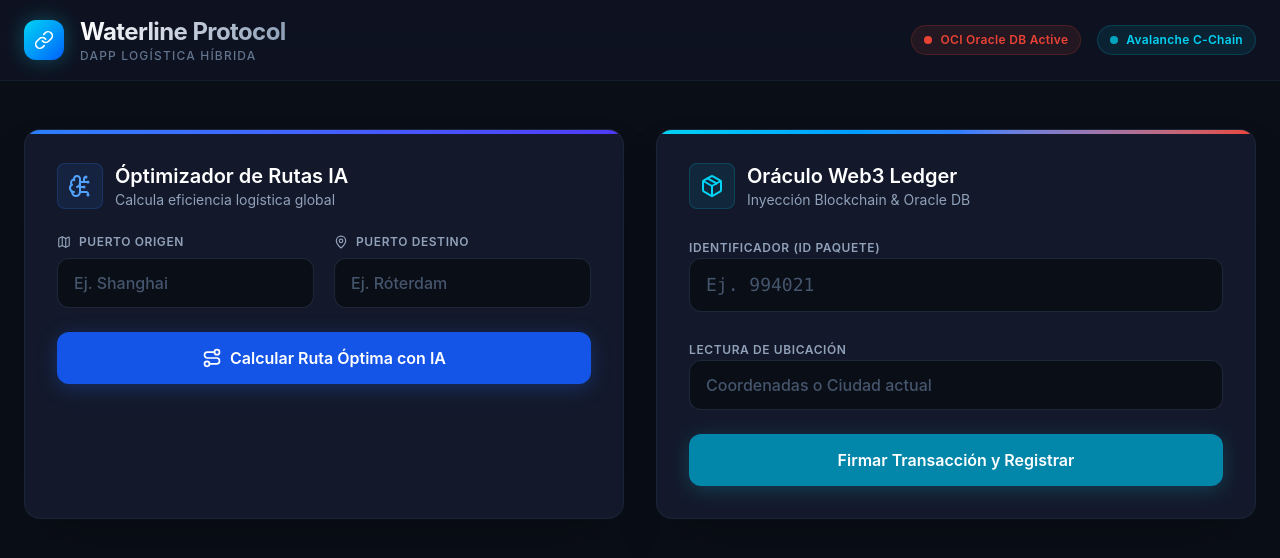
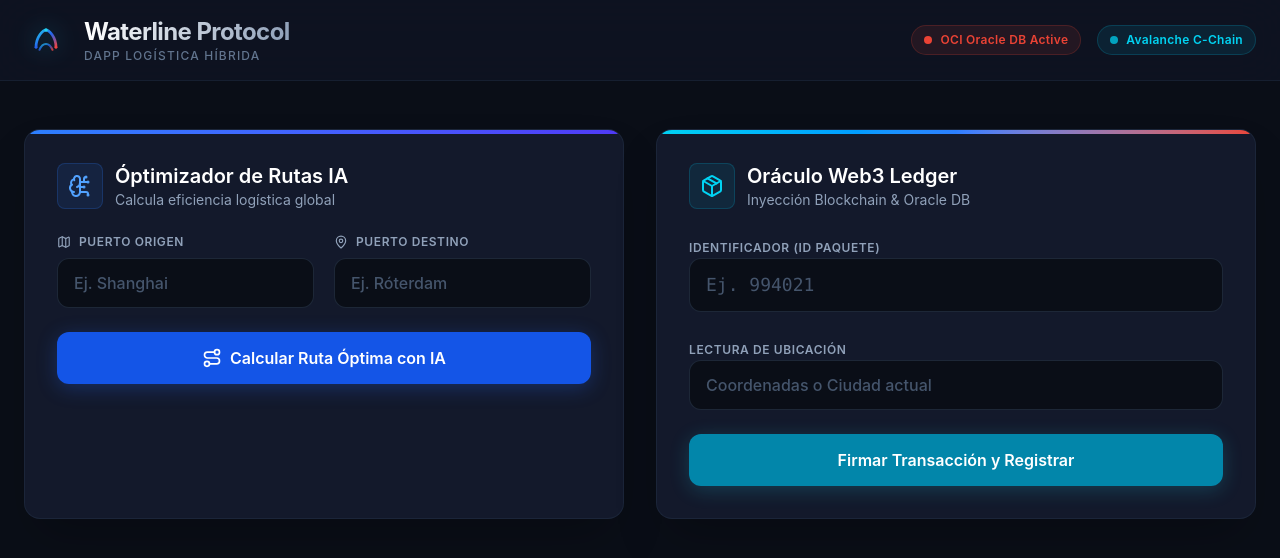
Before and after one commit to Fernandofarfan/waterline-protocol, a React app in the folder frontend/: page / in a window 1280 px wide. Shown: the top 558 px of the page. Built offline with nearby package versions, Linux system fonts and the light colour scheme; the HTML template or start-up script is replaced by a standard one.

Commit message:
feat(ui): update corporate Web3 logo in header

```diff
--- a/frontend/src/App.jsx
+++ b/frontend/src/App.jsx
@@ -117,9 +117,20 @@ export default function App() {
       <header className="border-b border-slate-800/60 bg-[#0F1423]/80 backdrop-blur-xl sticky top-0 z-50">
         <div className="max-w-7xl mx-auto px-6 h-20 flex items-center justify-between">
           <div className="flex items-center gap-4">
-            <div className="w-10 h-10 rounded-xl bg-gradient-to-br from-cyan-400 to-blue-600 flex items-center justify-center shadow-[0_0_20px_rgba(34,211,238,0.3)]">
-              <LinkIcon className="text-white w-5 h-5" />
-            </div>
+            <svg className="w-11 h-11 drop-shadow-[0_0_12px_rgba(34,211,238,0.4)]" viewBox="0 0 512 512" fill="none" xmlns="http://www.w3.org/2000/svg">
+              <defs>
+                <linearGradient id="logoGrad" x1="0%" y1="0%" x2="100%" y2="100%">
+                  <stop offset="0%" stopColor="#22D3EE" />
+                  <stop offset="50%" stopColor="#2563EB" />
+                  <stop offset="100%" stopColor="#EF4444" />
+                </linearGradient>
+              </defs>
+              <path d="M140 340 C140 220, 220 140, 256 140 C292 140, 372 220, 372 340" stroke="url(#logoGrad)" strokeWidth="32" strokeLinecap="round"/>
+              <path d="M180 370 C220 280, 292 280, 332 370" stroke="url(#logoGrad)" strokeWidth="24" strokeLinecap="round" opacity="0.8"/>
+              <circle cx="256" cy="140" r="20" fill="#22D3EE" />
+              <circle cx="140" cy="340" r="16" fill="#2563EB" />
+              <circle cx="372" cy="340" r="16" fill="#EF4444" />
+            </svg>
             <div>
               <h1 className="text-2xl font-bold bg-clip-text text-transparent bg-gradient-to-r from-white to-slate-400 tracking-tight">
                 Waterline Protocol
```
